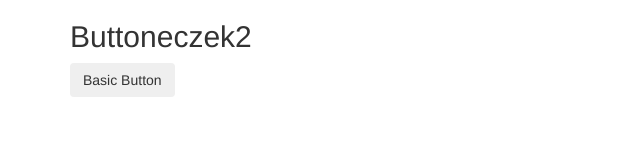
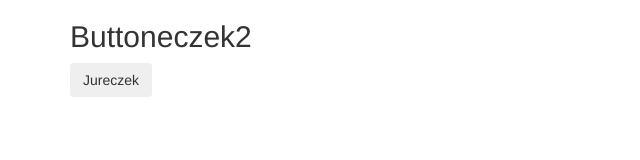
Before and after one commit to KonradBorawski/KonradBorawski.github.io, a plain HTML site: page index.html in a window 1280 px wide. Shown: the full height of the page, 0-640 px from the left. Drawn offline with nearby package versions, Linux system fonts and the light colour scheme.

Commit message:
HTML test 4

```diff
--- a/index.html
+++ b/index.html
@@ -12,7 +12,7 @@
 
 <div class="container">
   <h2>Buttoneczek2</h2>
-  <button type="Jureczek" class="btn">Basic Button</button>
+  <button type="Button" class="btn">Jureczek</button>
 </div>
 
 </body>
```
